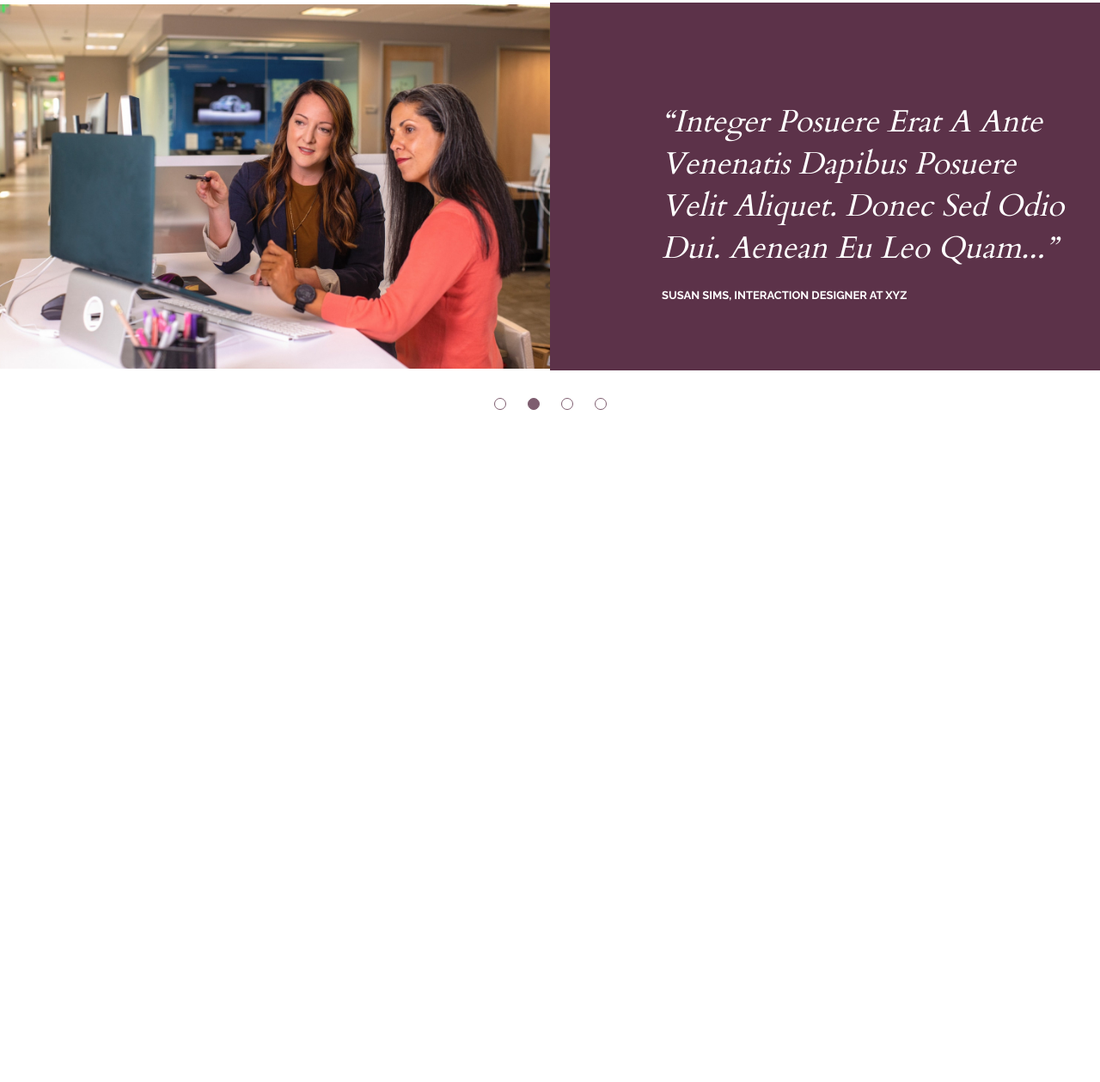
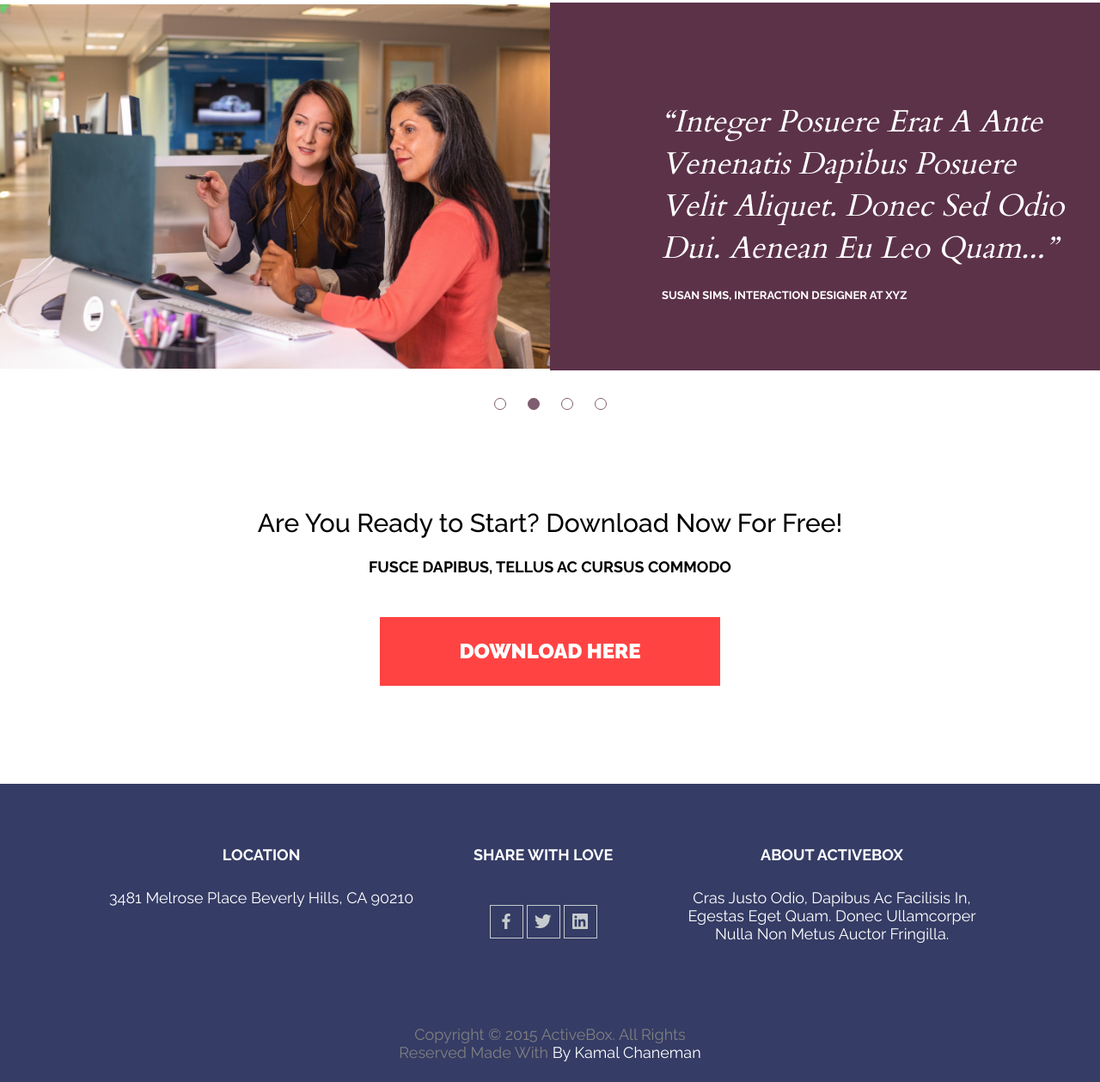
Before and after one commit to dnsbasok/tms-front-level-1, a website built with Parcel: page src/index.html in a window 1280 px wide. Shown: the part 3038-4297 px from the top of the page at 86% size. Before the commit the page ends 3515 px from the top, so only its background shows below. Built offline with nearby package versions, Linux system fonts and the light colour scheme; files whose address does not match are found by name.

Commit message:
feat(tms-front-level-1): add footer

```diff
--- a/src/index.html
+++ b/src/index.html
@@ -10,7 +10,8 @@
 
   <link rel="preconnect" href="https://fonts.googleapis.com">
   <link rel="preconnect" href="https://fonts.gstatic.com" crossorigin>
-  <link href="https://fonts.googleapis.com/css2?family=Cardo&family=Raleway:wght@400;500;700;900&display=swap" rel="stylesheet">
+  <link href="https://fonts.googleapis.com/css2?family=Cardo&family=Raleway:wght@400;500;700;900&display=swap"
+    rel="stylesheet">
   <link rel="stylesheet" href="./styles/app.scss">
 </head>
 
@@ -57,7 +58,7 @@
       <p class="hero__description">Lorem ipsum dolor sit amet, consectetur adipiscing elit. Praesent commodo cursus
         magna
         vel scelerisque nisl consectetur et.</p>
-      <a href="#" class="btn btn_primary">Find Out Mores</a>
+      <a href="#" class="btn btn_primary hero__btn">Find Out Mores</a>
     </div>
   </header>
 
@@ -309,7 +310,48 @@
         <div class="control__item"></div>
       </div>
     </section>
+
+    <section class="question container">
+      <h3 class="question__title">Are You Ready to Start? Download Now For Free!</h3>
+      <h5 class="question__subtitle">Fusce dapibus, tellus ac cursus commodo</h5>
+      <a href="#" class="btn btn_primary question__btn">download here</a>
+    </section>
   </main>
+
+  <footer class="footer">
+    <div class="footer__content container">
+      <div class="footer_item">
+        <h5 class="footer__title">Location</h5>
+        <h5 class="footer__description">3481 Melrose Place
+          Beverly Hills, CA 90210</h5>
+      </div>
+
+      <div class="footer_item">
+        <h5 class="footer__title">Share with Love</h5>
+        <div class="social footer__social">
+          <a class="social__link footer__link">
+            <img src="./images/social/facebook_icon.svg" alt="" class="social__link-img">
+          </a>
+          <a class="social__link">
+            <img src="./images/social/twitter_icon.svg" alt="" class="social__link-img">
+          </a>
+          <a class="social__link">
+            <img src="./images/social/linkedin_icon.svg" alt="" class="social__link-img">
+          </a>
+        </div>
+      </div>
+
+      <div class="footer_item">
+        <h5 class="footer__title">About ActiveBox</h5>
+        <h5 class="footer__description">Cras justo odio, dapibus ac facilisis in, egestas eget quam. Donec ullamcorper nulla non metus auctor fringilla.</h5>
+      </div>
+    </div>
+
+    <div class="copyright">
+      <h5 class="copyright__text">Copyright © 2015 ActiveBox. All Rights Reserved
+        Made with <span class="copyright__dev" >by Kamal Chaneman</span></h5>
+    </div>
+  </footer>
 </body>
 
 </html>
--- a/src/styles/_btn.scss
+++ b/src/styles/_btn.scss
@@ -20,7 +20,6 @@
 .btn_primary {
   color: #fff;
   background: $color-red-primary;
-  margin-top: 5.125rem;
 }
 
 .btn_primary:hover {
--- a/src/styles/_header.scss
+++ b/src/styles/_header.scss
@@ -24,4 +24,8 @@
     text-align: center;
     color: #FFFFFF;
   }
+
+  &__btn {
+    margin-top: 5.125rem;
+  }
 }
--- /dev/null
+++ b/src/styles/_question.scss
@@ -0,0 +1,24 @@
+.question {
+  padding: 114px 0;
+  text-align: center;
+
+  &__title {
+    font-weight: 500;
+    font-size: 1.875rem;
+    line-height: 1.17;
+    text-align: center;
+  }
+
+  &__subtitle {
+    font-weight: 700;
+    font-size: 1.125rem;
+    line-height: 1.17;
+    text-align: center;
+    text-transform: uppercase;
+    margin-top: 1.4375rem;
+  }
+
+  &__btn {
+    margin-top: 3rem;
+  }
+}
--- a/src/styles/_scaffold.scss
+++ b/src/styles/_scaffold.scss
@@ -38,3 +38,22 @@ a {
     border: 1px solid #7E5D6F;
   }
 }
+
+.copyright {
+  width: 370px;
+  padding: 1.5rem 0;
+  margin: 0 auto;
+
+  &__text {
+    color: #808080;
+    font-weight: 400;
+    font-size: 1.125rem;
+    line-height: 1.17;
+    text-align: center;
+    text-transform: capitalize;
+  }
+
+  &__dev {
+    color: white;
+  }
+}
--- a/src/styles/app.scss
+++ b/src/styles/app.scss
@@ -16,3 +16,5 @@ $color-gray: #6C7279;
 @import './gallery.scss';
 @import './person';
 @import './slider.scss';
+@import './question';
+@import './footer.scss';
--- /dev/null
+++ b/src/styles/footer.scss
@@ -0,0 +1,35 @@
+.footer {
+  background: #353C65;
+
+  &__content {
+    padding: 4.5rem;
+    display: flex;
+    justify-content: space-between;
+  }
+
+  &__title {
+    font-weight: 700;
+    font-size: 1.125rem;
+    line-height: 1.17;
+    text-align: center;
+    text-transform: uppercase;
+    color: #FFFFFF;
+  }
+
+  &__description {
+    max-width: 370px;
+    margin-top: 1.8125rem;
+    font-weight: 400;
+    font-size: 1.125rem;
+    line-height: 1.17;
+    text-align: center;
+    text-transform: capitalize;
+    color: #FFFFFF;
+  }
+
+  &__social {
+    margin-top: 3rem;
+    gap: 1.6875rem;
+    text-align: center;
+  }
+}
```
Also changed, not shown: src/styles/_slider.scss (renamed from src/styles/slider.scss), src/styles/_social.scss (renamed from src/styles/social.scss).
